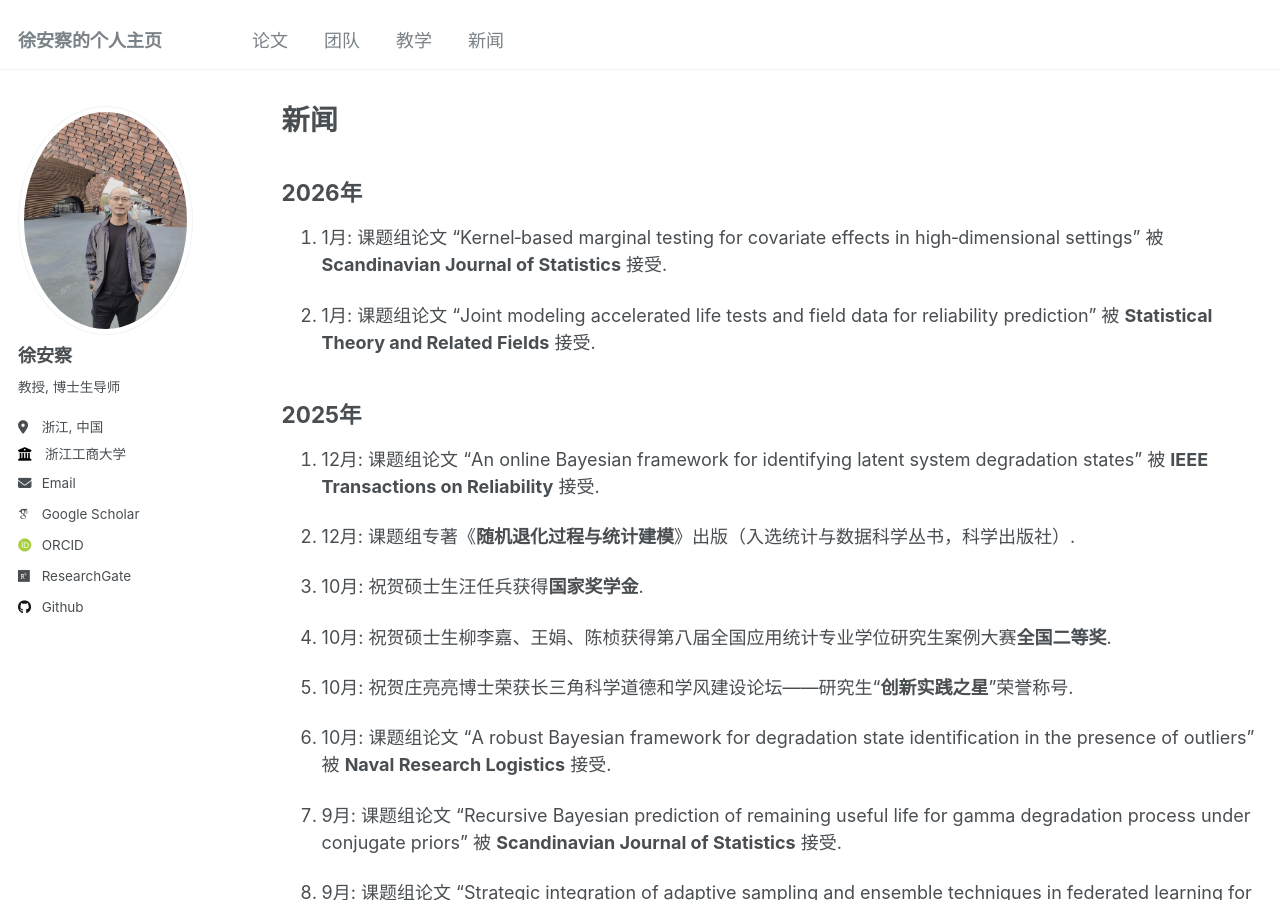
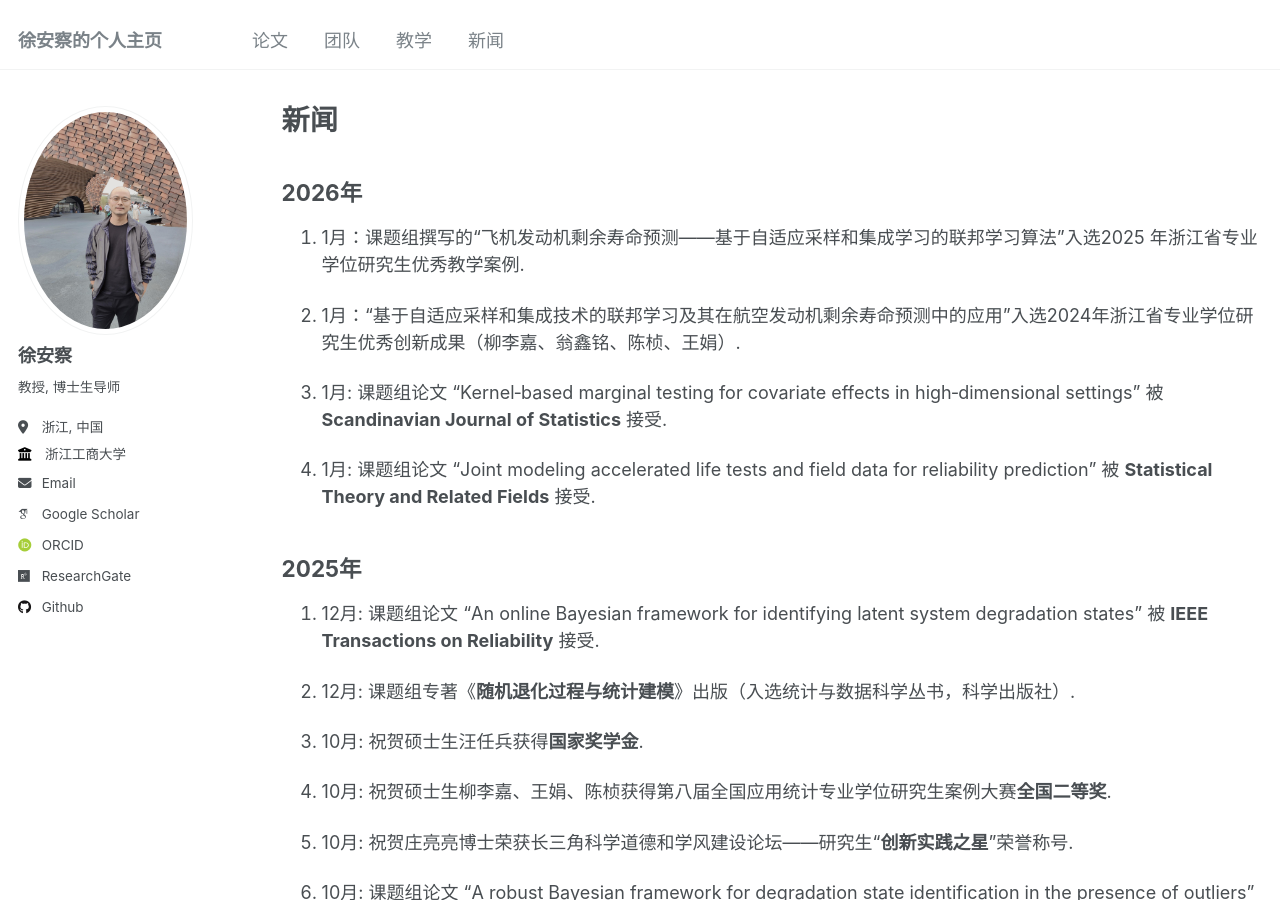
Before and after one commit to XU-ANCHA/XU-ANCHA.github.io, a Jekyll site: the page built from _pages/year-archive.md, in a window 1280 px wide and 900 px high. Built offline with Jekyll 4.4.1, drawn with Linux system fonts in a browser that asks for light colours; some web fonts are replaced.

Commit message:
Update year-archive.md

```diff
--- a/_pages/year-archive.md
+++ b/_pages/year-archive.md
@@ -6,6 +6,10 @@ author_profile: true
 ---
 
 ## 2026年
+
+1. 1月：课题组撰写的“飞机发动机剩余寿命预测——基于自适应采样和集成学习的联邦学习算法”入选2025 年浙江省专业学位研究生优秀教学案例.
+
+1. 1月：“基于自适应采样和集成技术的联邦学习及其在航空发动机剩余寿命预测中的应用”入选2024年浙江省专业学位研究生优秀创新成果（柳李嘉、翁鑫铭、陈桢、王娟）.
 
 1. 1月: 课题组论文 “Kernel‐based marginal testing for covariate effects in high‐dimensional settings” 被 **Scandinavian Journal of Statistics**  接受.
 
```
